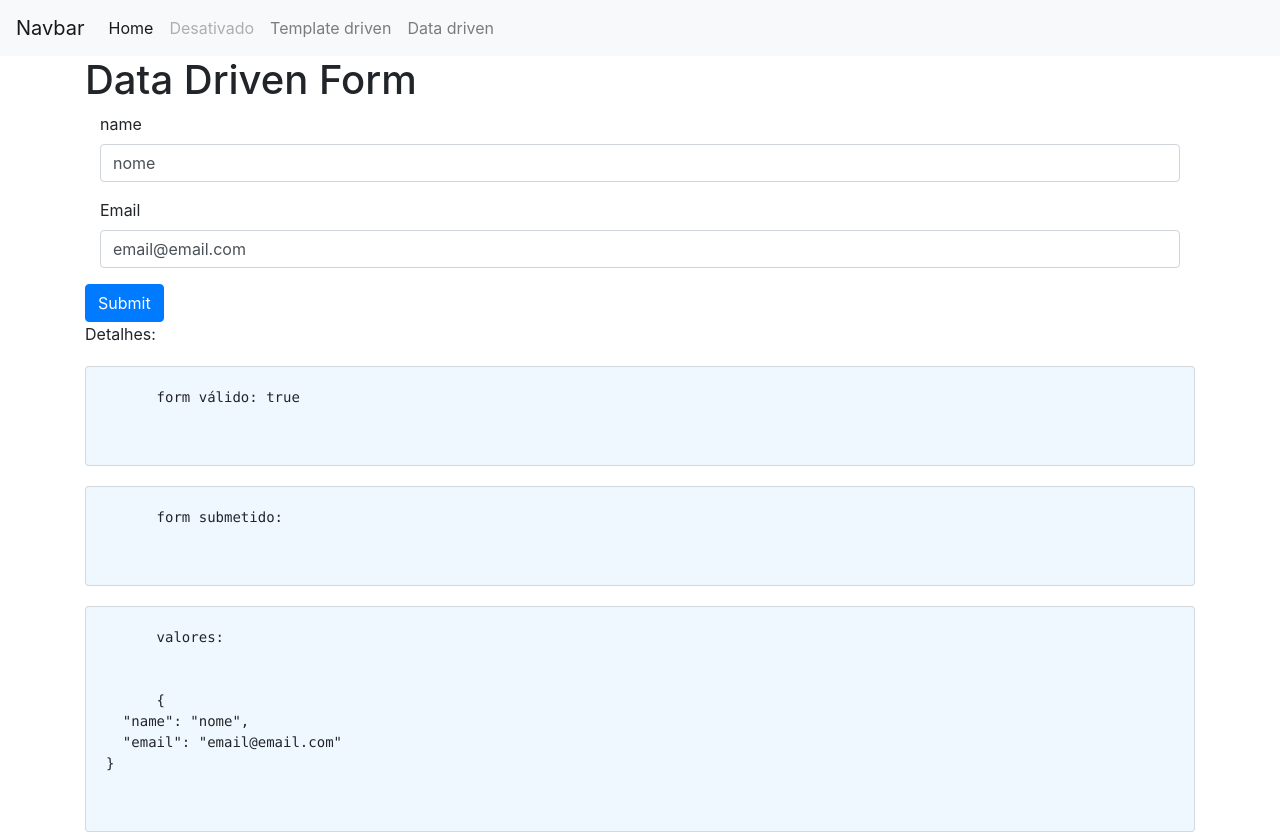
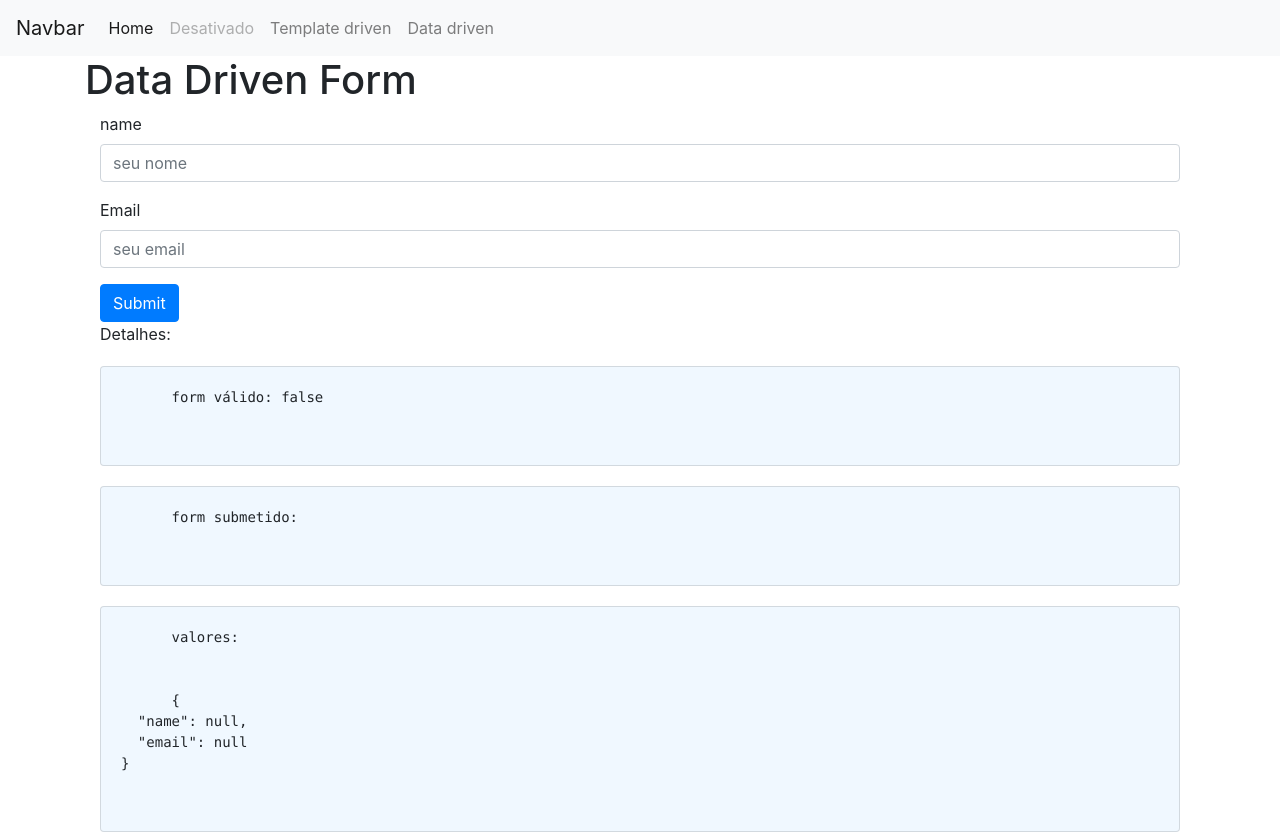
Before and after one commit to layshidani/curso-loiane, an Angular app: page /dataForm in a window 1280 px wide. Built offline with nearby package versions, Linux system fonts and the light colour scheme.

Commit message:
feat(reactive-form): implements field errors alerts :sparkles:

```diff
--- a/src/app/data-form/data-form.component.html
+++ b/src/app/data-form/data-form.component.html
@@ -1,27 +1,42 @@
 <h1>Data Driven Form</h1>
 
 <form class="form-horizontal" [formGroup]="formulary" (ngSubmit)="onSubmit()">
-  <div class="form-group">
+  <div class="form-group" [ngClass]="applyCssError('name')">
 
     <div class="col-sm-12">
       <label for="name" class="control-label">name</label>
     </div>
 
     <div class="col-sm-12">
-      <input type="text" class="form-control" formControlName="name" id="name" placeholder="name">
+      <input type="text" class="form-control" formControlName="name" id="name" placeholder="seu nome">
+
+      <app-field-control-error [showError]="verifyValidTouched('name')" errorMsg="nome é obrigatório.">
+      </app-field-control-error>
     </div>
   </div>
 
-  <div class="form-group">
+  <div class="form-group" [ngClass]="applyCssError('email')">
     <div class="col-sm-12">
       <label for="email" class="control-label">Email</label>
     </div>
     <div class="col-sm-12">
-      <input type="email" class="form-control" formControlName="email" id="email">
+
+      <input type="email" class="form-control" formControlName="email" id="email" placeholder="seu email">
+
+      <app-field-control-error [showError]="verifyValidTouched('email')" errorMsg="email é obrigatório.">
+      </app-field-control-error>
+
+      <app-field-control-error [showError]="verifyInvalidEmail('email')" errorMsg="email inválido">
+      </app-field-control-error>
+
     </div>
   </div>
 
-  <button type="submit" class="btn btn-primary">Submit</button>
+  <div class="col-sm-12">
+    <button type="submit" class="btn btn-primary">Submit</button>
+  </div>
+</form>
 
+<div class="col-sm-12">
   <app-form-debug [form]="formulary"></app-form-debug>
-</form>
+</div>
--- a/src/app/data-form/data-form.component.ts
+++ b/src/app/data-form/data-form.component.ts
@@ -1,8 +1,8 @@
 import { HttpClient } from '@angular/common/http';
+import { Component, OnInit } from '@angular/core';
+import { FormGroup, FormBuilder, Validators } from '@angular/forms';
+
 import { SearchCEPService } from './../shared/services/search-cep.service';
-import { Component, OnInit } from '@angular/core';
-import { FormGroup, FormControl, FormBuilder } from '@angular/forms';
-
 
 @Component({
   selector: 'app-data-form',
@@ -27,8 +27,8 @@ export class DataFormComponent implements OnInit {
     // });
 
     this.formulary = this.formBuilder.group({
-      name: ['nome'],
-      email: ['email@email.com']
+      name: [null, [Validators.required, Validators.minLength(3)]],
+      email: [null, [Validators.required, Validators.email]]
     })
   }
 
@@ -43,4 +43,23 @@ export class DataFormComponent implements OnInit {
       (error: any) => alert('erro'));
   }
 
+  verifyValidTouched(fieldName) {
+    // this.formulary.controls[fieldName] || this.formulary.get(fieldName)
+    return !this.formulary.get(fieldName).valid && this.formulary.get(fieldName).touched;
+  }
+
+  verifyInvalidEmail(fieldName) {
+    const emailField = this.formulary.get(fieldName);
+
+    if (emailField.errors) {
+      return emailField.errors['email'] && emailField.touched;
+    }
+  }
+
+  applyCssError(fieldName) {
+    return {
+      'has-error': this.verifyValidTouched(fieldName),
+      'has-feedback': this.verifyValidTouched(fieldName)
+    }
+  }
 }
```
